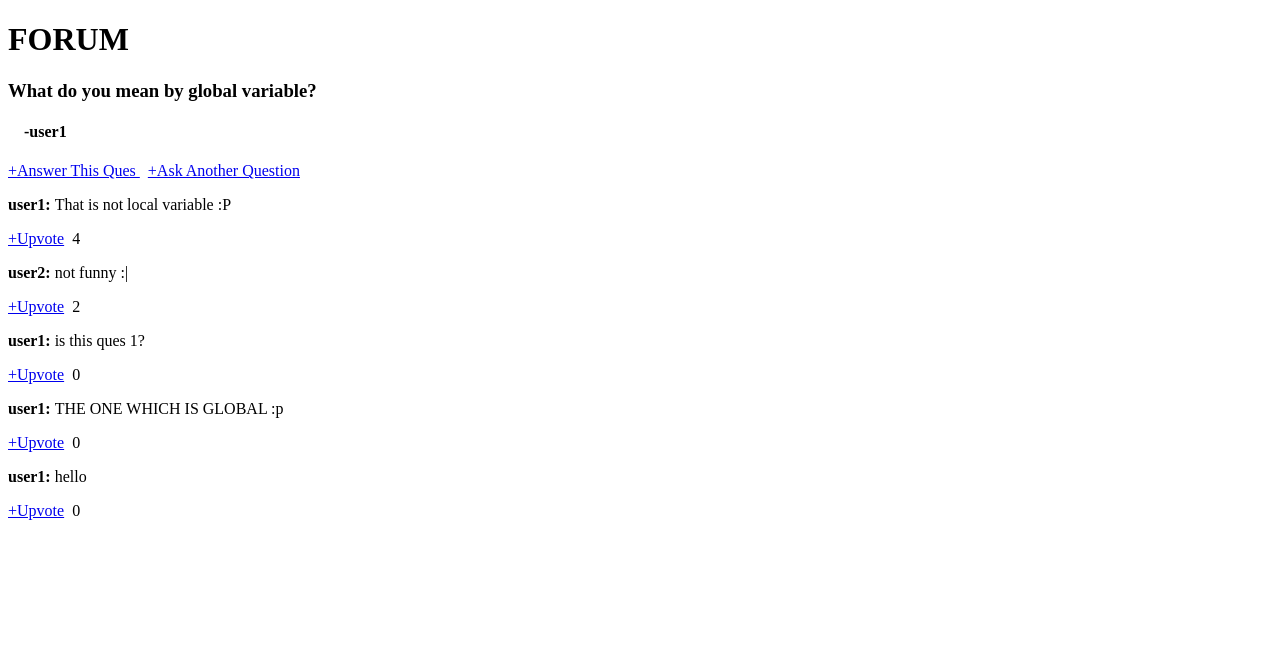
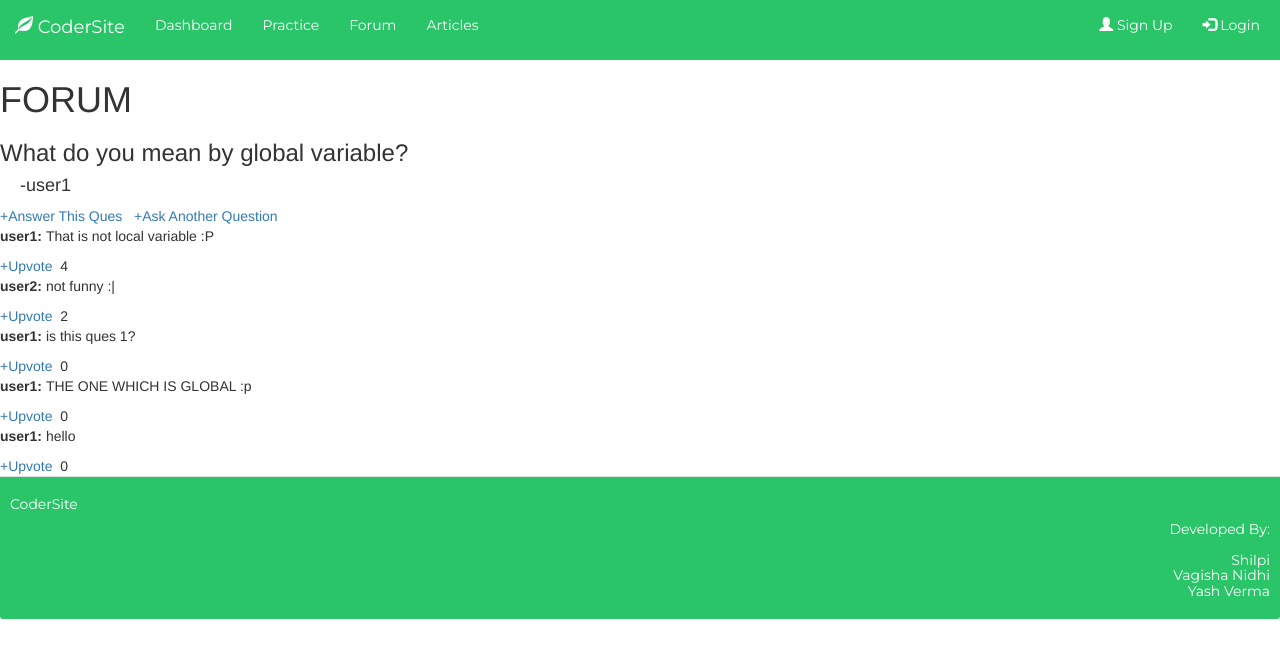
Before and after one commit to ShivayaDevs/Codersite, a Django app: page /forum/1/ in a window 1280 px wide. Shown: the top 658 px of the page. Run offline with Django 3.2, Linux system fonts and the light colour scheme; data comes from the database, SQL or seed files in the repository; both versions use the stored data as it was after the commit; some libraries are stand-ins or nearby versions.

Commit message:
base template

```diff
--- /dev/null
+++ b/forum/static/forum/base.css
@@ -0,0 +1,49 @@
+@import url('https://fonts.googleapis.com/css?family=Dancing+Script|Montserrat|Varela+Round');
+.body{
+  padding: 0;
+  margin: 0;
+  overflow: hidden;
+}
+
+.navbar-default {
+    background-color: #29C568;
+    padding: 0;
+    margin: 0;
+    overflow: hidden;
+}
+
+.navbar-custom a {
+    display: block;
+    color: #ffffff !important;
+    font-family: 'Montserrat', sans-serif !important;
+    overflow: hidden;
+
+}
+
+#myBar a:hover{
+    background-color: #2ca056;
+    overflow: hidden;
+}
+
+.navbar-brand{
+    list-style-type: none;
+    overflow: hidden;
+}
+.navbar-brand a:hover {
+    text-decoration: none;
+    overflow: hidden;
+}
+.color-white {
+    color: #ffffff
+    overflow: hidden;
+}
+
+.footer{
+  background-color: #29C568;
+  padding: 10px;
+  color: #fff;
+  height: auto;
+  overflow: hidden;
+  font-family: 'Montserrat', sans-serif;
+
+}
--- a/forum/templates/forum/base.html
+++ b/forum/templates/forum/base.html
@@ -1,10 +1,58 @@
 <!doctype html>
 <html>
 <head>
-<title>Forum</title>
+<title>{% block title %} {% endblock %}</title>
+  {% load static %}
+    <link rel="stylesheet" href="https://maxcdn.bootstrapcdn.com/bootstrap/3.3.7/css/bootstrap.min.css">
+    <link rel="stylesheet" type="text/css" href="{% static 'forum/base.css' %}">
+    <script src="https://ajax.googleapis.com/ajax/libs/jquery/3.1.1/jquery.min.js"></script>
+    <script src="https://maxcdn.bootstrapcdn.com/bootstrap/3.3.7/js/bootstrap.min.js"></script>
+    {% block head %}
+    {% endblock %}
+
+<body>
+  <div class="container-fluid" style="padding: 0px">
+    <nav class="navbar-static-top navbar-default">
+        <div class="navbar-header navbar-custom">
+
+                <button type="button" class="navbar-toggle" data-toggle="collapse" data-target="#myBar">
+                    <span class="icon-bar"></span>
+                    <span class="icon-bar"></span>
+                    <span class="icon-bar"></span>
+                </button>
+            <ul class="navbar-brand" id = "brand">
+                <li class="navbar-custom"><a href="#" class="color-white"><span class="glyphicon glyphicon-leaf color-white"></span> CoderSite </a></li>
+            </ul>
+
+        </div>
+        <div class="collapse navbar-collapse" id="myBar">
+                <ul class="nav navbar-nav">
+                    <li class="navbar-custom"><a href="#">Dashboard</a></li>
+                    <li class="navbar-custom"><a href="#">Practice</a></li>
+                    <li class="navbar-custom"><a href="#">Forum</a></li>
+                    <li class="navbar-custom"><a href="#">Articles</a></li>
+                </ul>
+                <ul class="nav navbar-nav navbar-right" style="padding-right:20px;">
+                    <li class="navbar-custom"><a href="#" class="color-white"><span class="glyphicon glyphicon-user color-white"></span> Sign Up </a></li>
+                    <li class="navbar-custom"><a href="#" class="color-white"><span class="glyphicon glyphicon-log-in color-white"></span> Login </a></li>
+                </ul>
+        </div>
+    </nav>
+  </div>
+
+  {% block body %}
+  {% endblock %}
+
+  <footer>
+    <div class="panel-footer footer">
+      <h5>CoderSite</h5>
+      <h5 align="right">Developed By: <br><br>Shilpi<br>Vagisha Nidhi<br>Yash Verma</h5>
+    </div>
+  </footer>
+
+  <script src="https://maxcdn.bootstrapcdn.com/bootstrap/3.3.7/js/bootstrap.min.js" integrity="sha384-Tc5IQib027qvyjSMfHjOMaLkfuWVxZxUPnCJA7l2mCWNIpG9mGCD8wGNIcPD7Txa" crossorigin="anonymous"></script>
+
+</body>
+</html>
 </head>
 <body>
-  {% block body %}
-  {% endblock %}
-</body>
-</html>
```
Also changed, not shown: db.sqlite3.
